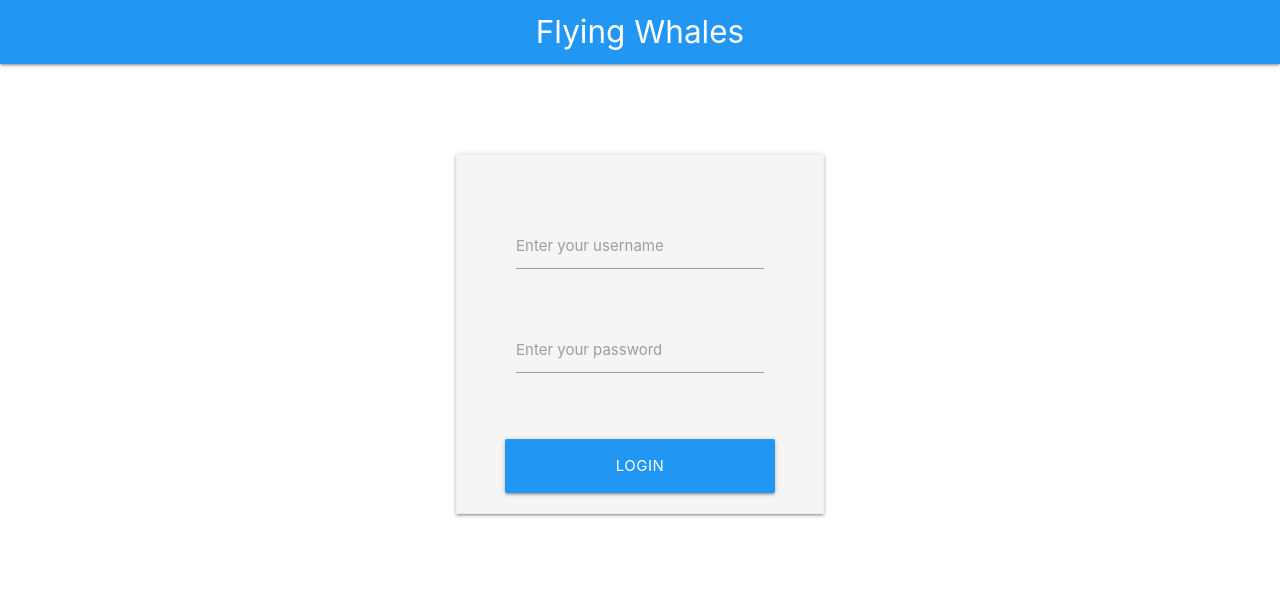
After one commit to SamuelM333/flying-whales, a Flask app: page /login/ in a window 1280 px wide. The commit adds this page. Shown: the top 599 px of the page. Run offline with Flask 2, Linux system fonts and the light colour scheme; parts of the project's set-up code (start-up, migrations or seed data) failed here and were passed over.

Commit message:
Add LDAP Auth

```diff
--- a/app.py
+++ b/app.py
@@ -1,19 +1,50 @@
-import logging
+import logging.handlers
 import os
 import time
 from datetime import datetime
+from socket import gethostname
+from urllib.parse import urlparse, urljoin
 
 import docker
-from flask import Flask, render_template, request, send_file
+from flask import Flask, render_template, request, send_file, redirect, flash, url_for
+from flask_login import LoginManager, logout_user, login_user, login_required, current_user
 from requests.exceptions import ConnectionError
 
+from config import FLASK_SECRET_KEY, LOG_DIR, LDAP_HOST, LDAP_DN, LDAP_PASSWORD
+from ldap import LDAPBind
+from models import User, users
+
+__version__ = "0.1.0"
+
+
+def is_safe_url(target):
+    ref_url = urlparse(request.host_url)
+    test_url = urlparse(urljoin(request.host_url, target))
+    return test_url.scheme in ('http', 'https') and ref_url.netloc == test_url.netloc
+
+
 app = Flask(__name__)
+app.config['SECRET_KEY'] = FLASK_SECRET_KEY
+
+LOGFILE = '{}/{}-FlyingWhales.log'.format(LOG_DIR, gethostname())
+formatter = logging.Formatter('%(process)d: %(asctime)s - %(levelname)s - %(message)s')
+
+rotating_file_handler = logging.handlers.TimedRotatingFileHandler(LOGFILE, when="W6")
+rotating_file_handler.setFormatter(formatter)
+rotating_file_handler.setLevel(logging.INFO)
 
 if __name__ != "__main__":
     gunicorn_logger = logging.getLogger("gunicorn.error")
     app.logger.handlers = gunicorn_logger.handlers
     app.logger.setLevel(gunicorn_logger.level)
+    app.logger.addHandler(rotating_file_handler)
 
+app.logger.info("WELCOME: Iniciando Flying Whales")
+
+login_manager = LoginManager(app)
+login_manager.login_view = 'login'
+
+app.logger.info("Conectado a server LDAP {} con DN {}".format(LDAP_HOST, LDAP_DN))
 
 client = docker.from_env()
 try:
@@ -23,32 +54,96 @@ except ConnectionError:
     app.logger.critical("Docker service not found or not running")
     exit(1)  # TODO Exit gunicorn
 
-try:
-    os.makedirs("work/logs")
-except FileExistsError:
-    pass
+
+@login_manager.user_loader
+def load_user(username):
+    return users.get(username)
+
+
+@app.errorhandler(404)
+def page_not_found(e):
+    # note that we set the 404 status explicitly
+    return render_template('404.html'), 404
+
+
+@app.route('/login/', methods=['GET', 'POST'])
+def login():
+    if current_user.is_authenticated:
+        return redirect(url_for('index'))
+
+    if request.method == "POST":
+        username = request.form.get("username")
+        password = request.form.get("password")
+
+        with LDAPBind(host=LDAP_HOST, dn=LDAP_DN, password=LDAP_PASSWORD) as (server, conn):
+            user = User(server=server, conn=conn, username=username)
+
+            if user.try_login(password):
+                app.logger.info("Login successful. {}".format(user))
+                login_user(user)  # TODO Add remember me
+                next_url = request.args.get('next')
+
+                if next_url is None or not is_safe_url(next_url):
+                    return redirect("/")
+                return redirect(next_url)
+            else:
+                flash('Invalid username or password. Please try again.', 'danger')
+                return redirect("/")
+    return render_template("login.html")
+
+
+@app.route("/logout/")
+@login_required
+def logout():
+    logout_user()
+    return redirect("/login/")
 
 
 @app.route('/')
+@login_required
 def index():
-    services = client.services.list()
-    return render_template("index.html", services=services)
+    services = []
+    for service in client.services.list():
+        nodes = []
+        for task in service.tasks():
+            if task["DesiredState"] == "running":
+                # TODO NodeID not found. Validate
+                try:
+                    nodes.append(client.nodes.get(task["NodeID"]).attrs["Description"]["Hostname"])
+                except KeyError:
+                    pass
+        services.append(
+            {
+                "service": service,
+                "nodes": tuple(nodes)
+            }
+        )
+
+    return render_template("index.html", services=services, current_user=current_user)
 
 
 @app.route('/service/<service_id>/')
+@login_required
 def service_details(service_id):
     try:
         service = client.services.get(service_id)
-        return render_template("service.html", service=service)
+        nodes = []
+        for task in service.tasks():
+            if task["DesiredState"] == "running":
+                nodes.append(client.nodes.get(task["NodeID"]).attrs["Description"]["Hostname"])
+
+        return render_template("service.html", service=service, nodes=nodes)
     except docker.errors.NotFound:
         return render_template("404.html")
 
 
 @app.route('/service/<service_id>/download-logs/', methods=['POST'])
+@login_required
 def download_logs(service_id):
+    # TODO Make async
     try:
         service = client.services.get(service_id)
-        log_path = "work/logs/{}.log".format(service.name)
+        log_path = "/tmp/{}.log".format(service.name)
         with_timestamps = request.form.get("timestamps", False)
         custom_timerange = request.form.get("timerange", False)
 
@@ -59,7 +154,7 @@ def download_logs(service_id):
             if since_time_str == "":
                 since_time_str = "12:00 AM"
             since_unix_time = time.mktime(
-                datetime.strptime("{} {}", "%b %d, %Y %I:%M %p".format(since_date_str, since_time_str)).timetuple()
+                datetime.strptime("{} {}".format(since_date_str, since_time_str), "%b %d, %Y %I:%M %p").timetuple()
             )
         else:
             since_unix_time = None
@@ -72,12 +167,15 @@ def download_logs(service_id):
         )
 
         with open(log_path, "w+") as f:
-            for line in log_lines:
+            if with_timestamps:
+                log_lines = sorted(log_lines)
+            for line in log_lines:  # TODO For long logs, this will take a while
                 f.write(line.decode("utf-8"))
 
         filename = log_path.split("/")[-1]
 
         # TODO Add dates to filename
+        app.logger.info("Logs from service {} downloaded by {}".format(service_id, current_user))
 
         return send_file(
             log_path,
@@ -89,5 +187,29 @@ def download_logs(service_id):
         return render_template("404.html")
 
 
+@app.route('/service/<service_id>/remove/')
+@login_required
+def remove_service(service_id):
+    try:
+        service = client.services.get(service_id)
+        service.remove()
+        app.logger.info("SERVICE STOPPED: Service {} stopped by {}".format(service_id, current_user))
+        return redirect("/")
+    except docker.errors.NotFound:
+        return render_template("404.html")
+
+
+@app.route('/service/<service_id>/restart/')
+@login_required
+def restart_service(service_id):
+    try:
+        service = client.services.get(service_id)
+        service.force_update()
+        app.logger.info("SERVICE RESTARTED: Service {} restarted by {}".format(service_id, current_user))
+        return redirect("/")
+    except docker.errors.NotFound:
+        return render_template("404.html")
+
+
 if __name__ == '__main__':
     app.run(debug=True, host='0.0.0.0', port=8080)
--- a/requirements.txt
+++ b/requirements.txt
@@ -1,3 +1,6 @@
 docker==3.5.0
 Flask==1.0.2
 gunicorn==19.9.0
+ldap3==2.5.1
+gevent==1.3.7
+Flask-Login==0.4.1
--- /dev/null
+++ b/static/css/login.css
@@ -0,0 +1,5 @@
+#login-container {
+    display: inline-block;
+    padding: 32px 48px 0 48px;
+    border: 1px solid #EEE;
+}
--- a/templates/404.html
+++ b/templates/404.html
@@ -1,4 +1,4 @@
 {% extends "base.html" %}
 {% block body %}
-<h1>404 - Not Found</h1>
+<h3>Page Not Found</h3>
 {% endblock %}
--- a/templates/base.html
+++ b/templates/base.html
@@ -16,6 +16,18 @@
 <nav class="nav-extended blue">
   <div class="container nav-wrapper">
     <a href="/" class="brand-logo center">Flying Whales</a>
+    {% if current_user.is_authenticated %}
+      <ul id="dropdown1" class="dropdown-content">
+        <li><a href="/logout/">Logout</a></li>
+      </ul>
+      <ul class="right hide-on-med-and-down">
+        <!-- Dropdown Trigger -->
+        <li><a class="dropdown-trigger" href="#!" data-target="dropdown1">{{ current_user.username }}<i
+            class="material-icons right">arrow_drop_down</i></a>
+        </li>
+      </ul>
+
+    {% endif %}
   </div>
   <div class="container nav-content">
     {% block navcontent %}{% endblock %}
@@ -33,6 +45,7 @@
 <script>
     $(document).ready(function () {
         $('.tabs').tabs();
+        $(".dropdown-trigger").dropdown();
     });
 </script>
 {% block js %}{% endblock %}
--- a/templates/index.html
+++ b/templates/index.html
@@ -15,7 +15,7 @@
   <div id="all" class="col s12">
     <div class="row">
       {% for service in services %}
-        {% include "service-info.html" %}
+          {% include "service-info.html" %}
       {% else %}
         <h4 class="center-align grey-text text-darken-2">No running services</h4>
       {% endfor %}
--- /dev/null
+++ b/templates/login.html
@@ -0,0 +1,49 @@
+{% extends "base.html" %}
+{% block body %}
+  <div class="section"></div>
+  <main>
+    <div class="center-align">
+      <div class="section"></div>
+      <div class="section"></div>
+
+      <div class="container">
+        <div id="login-container" class="z-depth-1 grey lighten-4 row">
+          <form class="col s12" method="post">
+            <div class='row'>
+              <div class='col s12'>
+              </div>
+            </div>
+
+            <div class='row'>
+              <div class='input-field col s12'>
+                <input class='validate' type='text' name='username' id='username'/>
+                <label for='username'>Enter your username</label>
+              </div>
+            </div>
+
+            <div class='row'>
+              <div class='input-field col s12'>
+                <input class='validate' type='password' name='password' id='password'/>
+                <label for='password'>Enter your password</label>
+              </div>
+            </div>
+            <br/>
+            <div class="center-align">
+              <div class='row'>
+                <button type='submit' name='btn_login'
+                        class='col s12 btn btn-large waves-effect waves-light blue'>Login
+                </button>
+              </div>
+            </div>
+          </form>
+        </div>
+      </div>
+    </div>
+
+    <div class="section"></div>
+    <div class="section"></div>
+  </main>
+{% endblock %}
+{% block css %}
+  <link rel="stylesheet" href="{{ url_for('static', filename='css/login.css') }}">
+{% endblock %}
```
Also changed, not shown: config.example.ini (added, +11 -0 lines), config.py (added, +20 -0 lines), ldap.py (added, +22 -0 lines), models.py (added, +32 -0 lines), static/js/service.js (+0 -18 lines), templates/service-info.html (+7 -2 lines), templates/service.html (+27 -6 lines), README.md, 2 other files.
